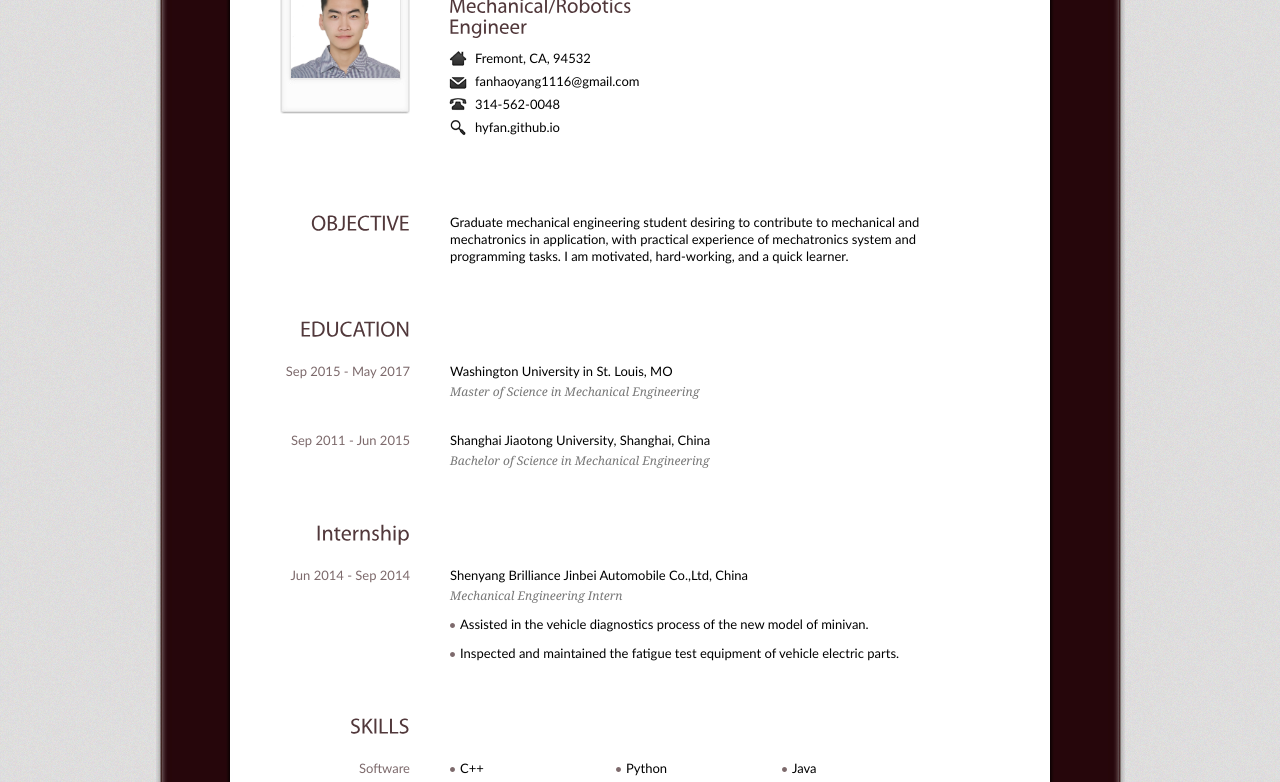
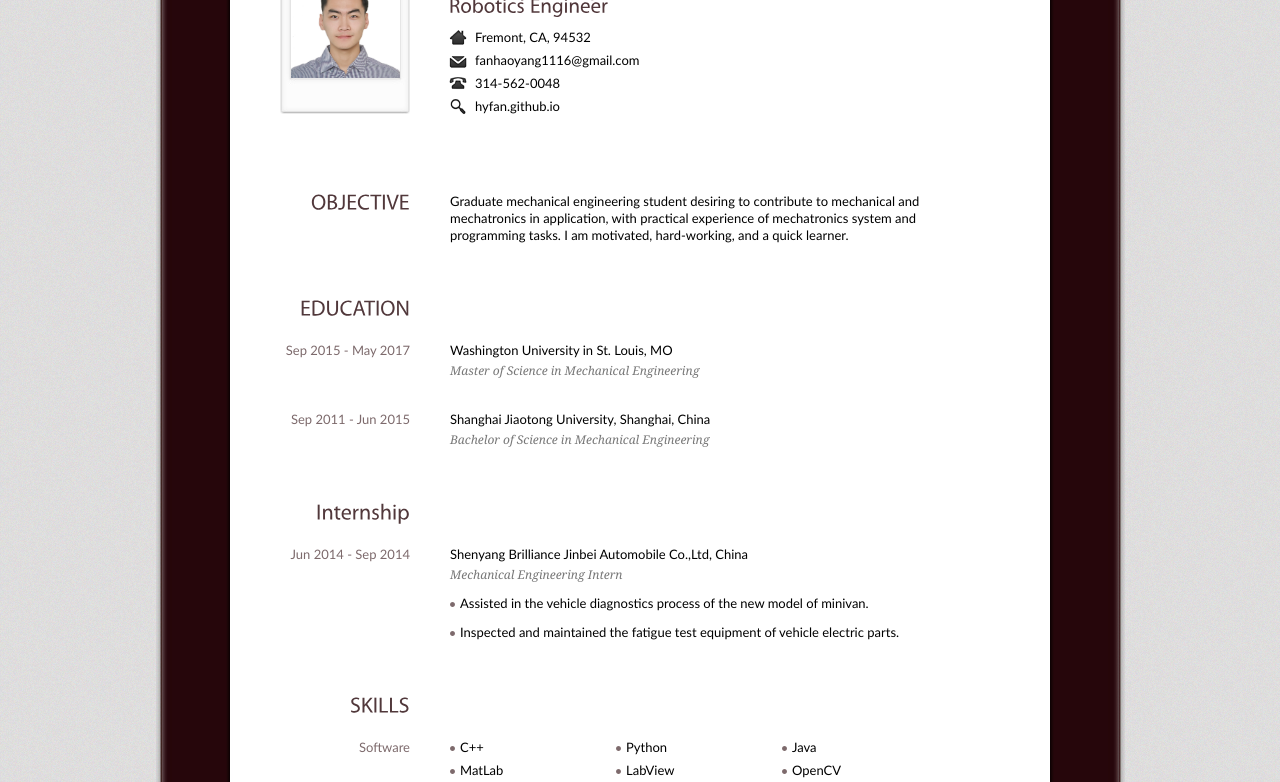
Before and after one commit to hyfan1116/hyfan1116.github.io, a plain HTML site: page index.html in a window 1280 px wide. Shown: the part 318-1100 px from the top of the page. Drawn offline with Linux system fonts and the light colour scheme.

Commit message:
Description Update

```diff
--- a/index.html
+++ b/index.html
@@ -38,7 +38,7 @@
           <!-- Begin Personal Information -->
           <div class="self">
             <h1 class="name">Haoyang Fan <br />
-              <span>Mechanical/Robotics Engineer</span></h1>
+              <span>Robotics Engineer</span></h1>
             <ul>
               <li class="ad">Fremont, CA, 94532</li>
               <li class="mail">fanhaoyang1116@gmail.com</li>
```
